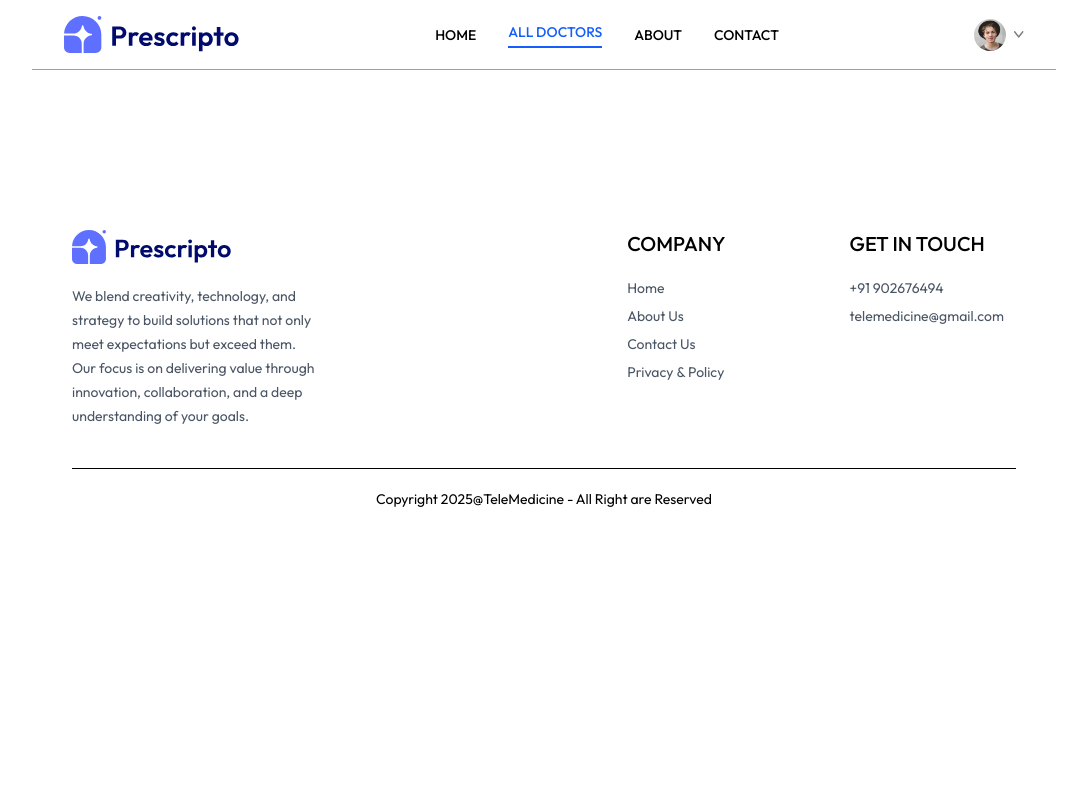
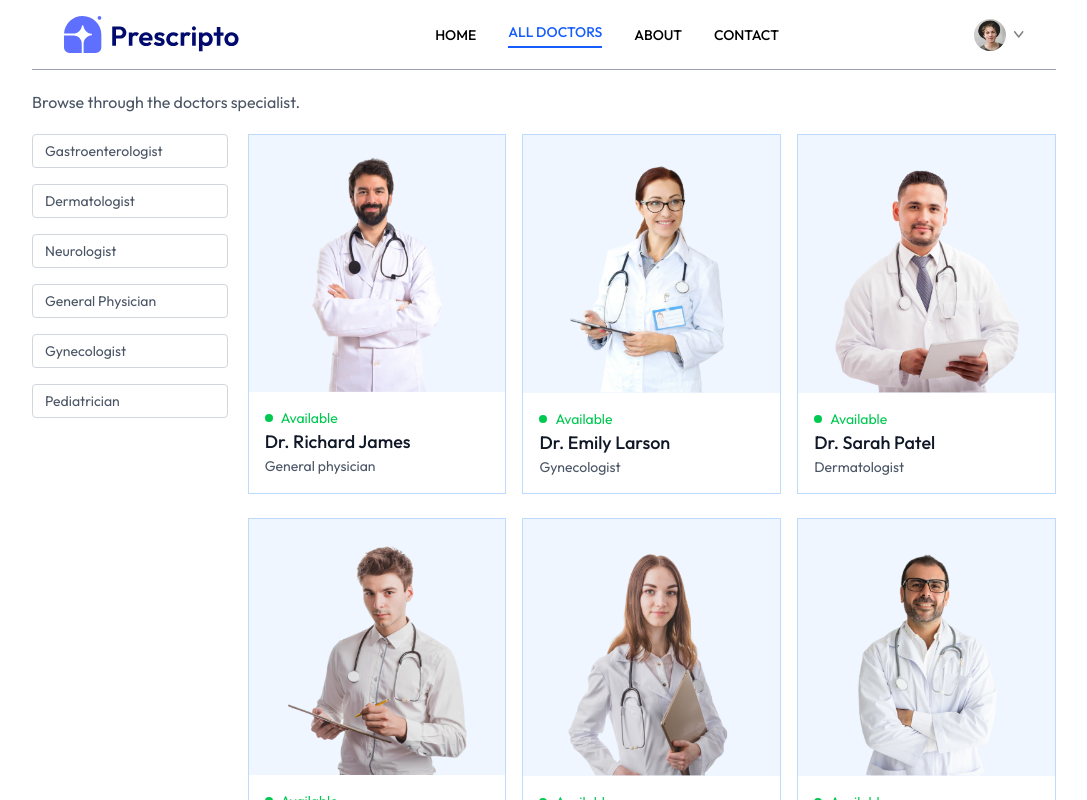
Before and after one commit to arpitkairati07/Telemedicine, a React (Vite) app in the folder Frontend Telemedicine/: page /doctors in a window 1280 px wide. Shown: the top 800 px of the page, without its empty margins (96-1183 px from the left). Built offline with nearby package versions, Linux system fonts and the light colour scheme.

Commit message:
All Doctors section complete

```diff
--- a/Frontend Telemedicine/src/Pages/Doctors.jsx
+++ b/Frontend Telemedicine/src/Pages/Doctors.jsx
@@ -1,10 +1,132 @@
-import React from "react";
-import { useParams } from "react-router-dom";
+import React, { useContext, useEffect } from "react";
+import { useNavigate, useParams } from "react-router-dom";
+import { AppContext } from "../Context/AppContext";
+import { useState } from "react";
 
 const Doctors = () => {
   const { speciality } = useParams();
-  console.log(speciality);
-  return <div></div>;
+
+  const { doctors } = useContext(AppContext);
+  const [filterDoc, setFilterDoc] = useState([]);
+  const navigate = useNavigate();
+
+  const applyFilter = () => {
+    if (speciality) {
+      setFilterDoc(doctors.filter((doc) => doc.speciality === speciality));
+    } else {
+      setFilterDoc(doctors);
+    }
+  };
+  useEffect(() => {
+    applyFilter();
+  }, [doctors, speciality]);
+
+  return (
+    <div>
+      <p className="text-gray-600">Browse through the doctors specialist.</p>
+      <div className="flex flex-col sm:flex-row items-start gap-5 mt-5">
+        <div className="flex flex-col gap-4 text-sm text-gray-600">
+          <p
+            onClick={() =>
+              speciality === "Gastroenterologist"
+                ? navigate("/doctors")
+                : navigate("/doctors/Gastroenterologist")
+            }
+            className={`w-[94vw] sm:w-auto pl-3 py-1.5 pr-16 border border-gray-300 rounded transition-all cursor-pointer ${
+              speciality === "Gastroenterologist"
+                ? "bg-indigo-100 text-black"
+                : ""
+            }`}
+          >
+            Gastroenterologist
+          </p>
+          <p
+            onClick={() =>
+              speciality === "Dermatologist"
+                ? navigate("/doctors")
+                : navigate("/doctors/Dermatologist")
+            }
+            className={`w-[94vw] sm:w-auto pl-3 py-1.5 pr-16 border border-gray-300 rounded transition-all cursor-pointer ${
+              speciality === "Dermatologist" ? "bg-indigo-100 text-black" : ""
+            }`}
+          >
+            Dermatologist
+          </p>
+          <p
+            onClick={() =>
+              speciality === "Neurologist"
+                ? navigate("/doctors")
+                : navigate("/doctors/Neurologist")
+            }
+            className={`w-[94vw] sm:w-auto pl-3 py-1.5 pr-16 border border-gray-300 rounded transition-all cursor-pointer ${
+              speciality === "Neurologist" ? "bg-indigo-100 text-black" : ""
+            }`}
+          >
+            Neurologist
+          </p>
+          <p
+            onClick={() =>
+              speciality === "General Physician"
+                ? navigate("/doctors")
+                : navigate("/doctors/General Physician")
+            }
+            className={`w-[94vw] sm:w-auto pl-3 py-1.5 pr-16 border border-gray-300 rounded transition-all cursor-pointer ${
+              speciality === " General Physician"
+                ? "bg-indigo-100 text-black"
+                : ""
+            }`}
+          >
+            General Physician
+          </p>
+          <p
+            onClick={() =>
+              speciality === "Gynecologist"
+                ? navigate("/doctors")
+                : navigate("/doctors/Gynecologist")
+            }
+            className={`w-[94vw] sm:w-auto pl-3 py-1.5 pr-16 border border-gray-300 rounded transition-all cursor-pointer ${
+              speciality === "Gynecologist" ? "bg-indigo-100 text-black" : ""
+            }`}
+          >
+            Gynecologist
+          </p>
+          <p
+            onClick={() =>
+              speciality === "Pediatrician"
+                ? navigate("/doctors")
+                : navigate("/doctors/Pediatrician")
+            }
+            className={`w-[94vw] sm:w-auto pl-3 py-1.5 pr-16 border border-gray-300 rounded transition-all cursor-pointer ${
+              speciality === "Pediatrician" ? "bg-indigo-100 text-black" : ""
+            }`}
+          >
+            Pediatrician
+          </p>
+        </div>
+        <div className="w-full grid grid-cols-[repeat(auto-fill,_minmax(200px,_1fr))] gap-4 gap-y-6">
+          {filterDoc.map((item, index) => (
+            <div
+              key={index}
+              onClick={() => navigate(`/appointment/${item._id}`)}
+              className="border border-blue-200 roundex-xl overflow-hidden cursor-pointer hover:translate-y-[-10px] transition-all duration-500"
+            >
+              <img className="bg-blue-50" src={item.image} alt="" />
+              <div className="p-4">
+                <div className="flex items-center gap-2 text-sm text-center text-green-500">
+                  <p className="w-2 h-2 bg-green-500 rounded-full"></p>
+                  <p>Available</p>
+                </div>
+                <p className="text-gray-900 text-lg font-medium ">
+                  {item.name}
+                </p>
+                <p className="text-gray-600 text-sm">{item.speciality}</p>
+              </div>
+            </div>
+          ))}
+        </div>
+      </div>
+    </div>
+  );
 };
 
 export default Doctors;
```
